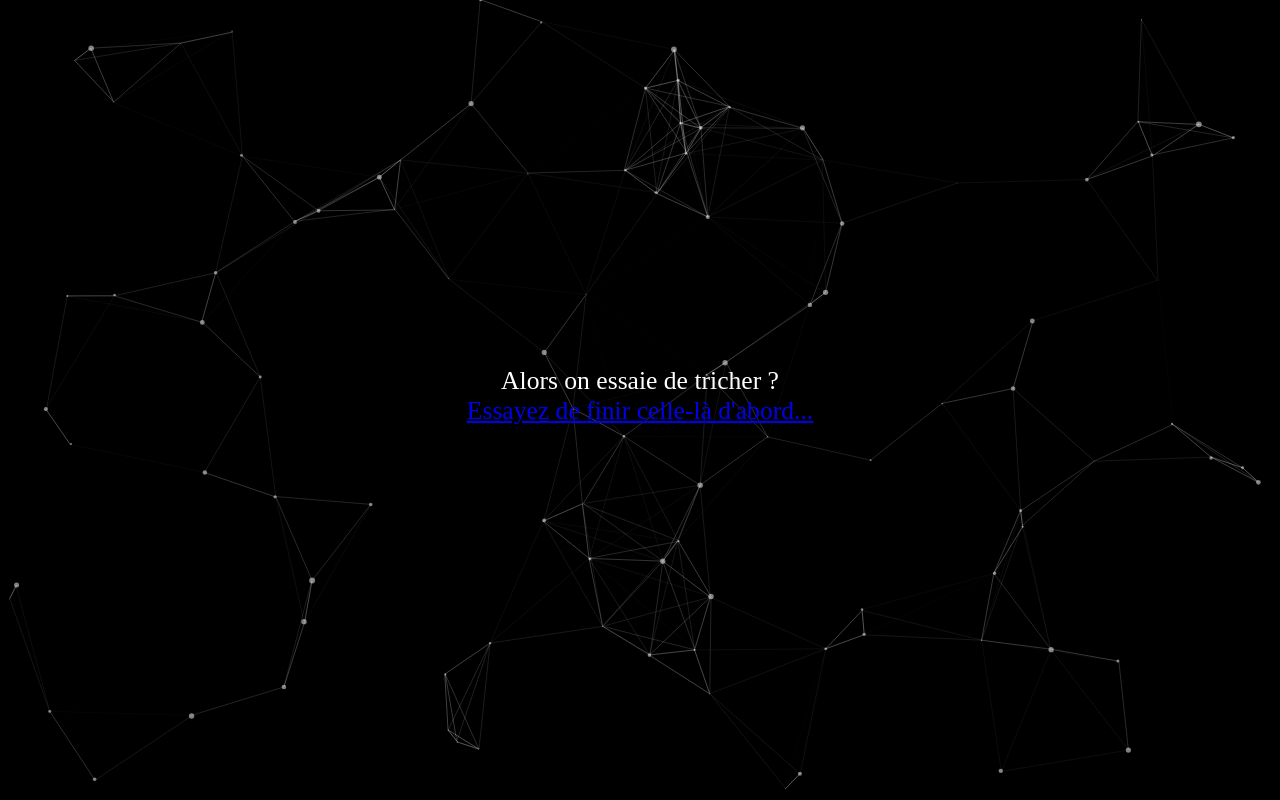
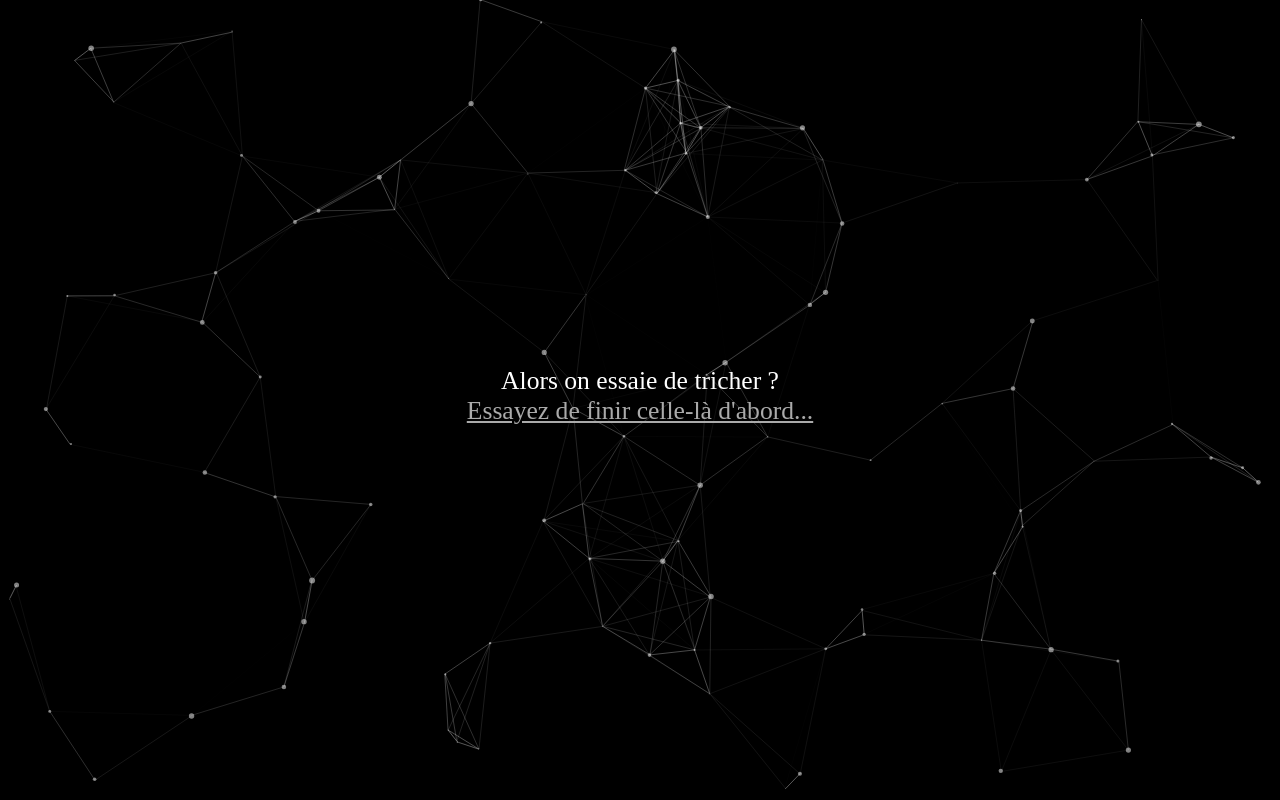
Before and after one commit to guilhembn/Omega, a PHP site: page /culture/index.php in a window 1280 px wide. Run offline with PHP 8.4, Linux system fonts and the light colour scheme.

Commit message:
[Web] Style links

```diff
--- a/web/static/style.css
+++ b/web/static/style.css
@@ -194,3 +194,7 @@ body .cybr-btn + .cybr-btn {
 .whoami img{
     max-height: 500px;
 }
+
+a {
+    color: #aaa;
+}
```
